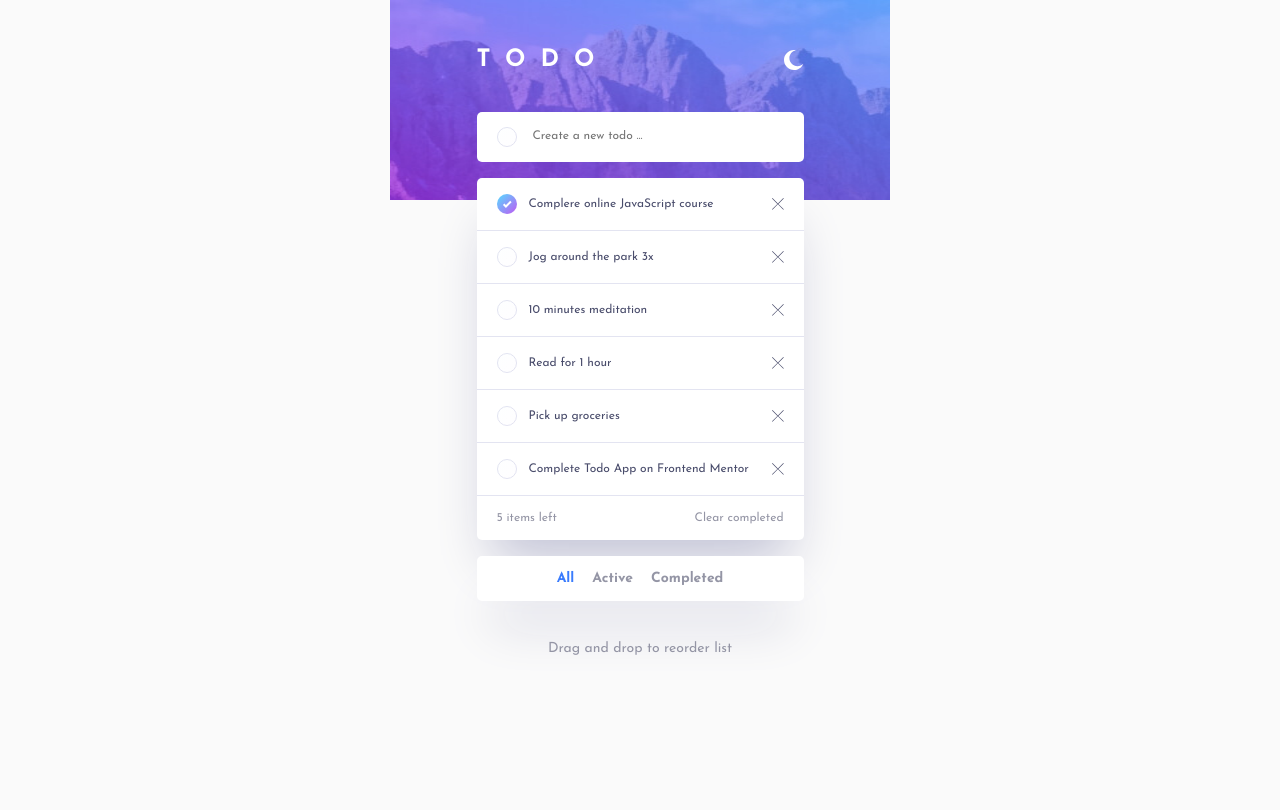
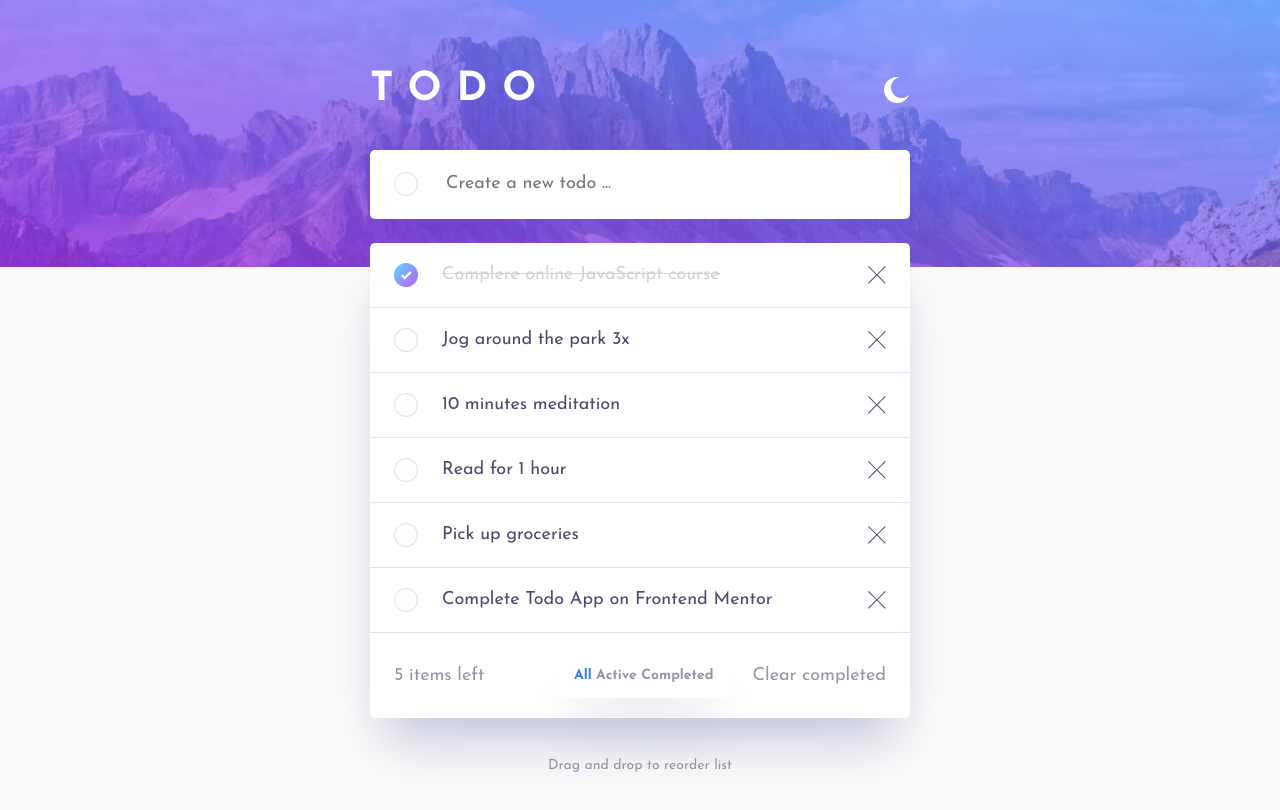
Before and after one commit to dhpcode/todo-app, a plain HTML site: page index.html in a window 1280 px wide. Drawn offline with Linux system fonts and the light colour scheme.

Commit message:
Add desktop styles

```diff
--- a/css/styles.css
+++ b/css/styles.css
@@ -118,6 +118,7 @@ body {
 	flex-direction: column;
 	gap: 2.5rem;
 	min-width: 327px;
+	flex-grow: 1;
 }
 .app__header {
 	display: flex;
@@ -168,6 +169,7 @@ body {
 	padding: 4px;
 }
 
+/* App todos list */
 .app__todos {
 	margin: 0;
 	padding: 0;
@@ -188,6 +190,10 @@ body {
 }
 .todos__item span {
 	margin-right: auto;
+}
+.todos__item-finished {
+	text-decoration: line-through;
+	color: #d1d2da;
 }
 .icon-check {
 	width: 20px;
@@ -226,8 +232,110 @@ body {
 .app__links-link-active {
 	color: var(--blue-color);
 }
+
+.app__links-mobile {
+	display: none;
+}
 .app__drag-drop {
 	text-align: center;
 	font-size: 14px;
 	color: #9495a5;
 }
+
+/* Media queries */
+/* Media queries */
+/* Media queries */
+@media screen and (min-width: 425px) {
+	.app {
+		width: 100%;
+	}
+}
+
+@media screen and (min-width: 500px) {
+	body {
+		background-image: url("../images/background/light-bg-desktop.jpg");
+		background-size: contain;
+		background-repeat: no-repeat;
+		background-position: top center;
+	}
+
+	.app {
+		margin-top: 70px;
+		margin-bottom: 3rem;
+	}
+
+	.app__header {
+		display: flex;
+		align-items: center;
+		justify-content: space-between;
+		color: var(--white-color);
+	}
+	.app__header h1 {
+		font-size: 2.5rem;
+	}
+
+	.app__header img {
+		width: 26px;
+		height: 26px;
+	}
+
+	/* App content */
+
+	.app__content {
+		gap: 1.5rem;
+	}
+	.app_create-todo {
+		padding: 20px 24px;
+		gap: 24px;
+	}
+
+	.app__create-todo-img {
+		width: 24px;
+		height: 24px;
+	}
+	.app_create-todo input {
+		font-size: 1.125rem;
+		color: #393a4b;
+	}
+
+	/* App todos */
+
+	.todos__item {
+		padding: 1.25rem 1.5rem;
+		gap: 24px;
+		font-size: 1.125rem;
+	}
+
+	.todos__item-finished {
+		text-decoration: line-through;
+		color: #d1d2da;
+	}
+	.icon-check {
+		width: 24px;
+		height: 24px;
+	}
+	.icon-delete {
+		width: 18px;
+		height: 18px;
+		cursor: pointer;
+	}
+
+	.todos__item-left-btn {
+		text-decoration: none;
+		color: inherit;
+	}
+
+	.app__links-desktop {
+		display: none;
+	}
+
+	.app__links-mobile {
+		display: block;
+		font-size: 14px;
+	}
+	.app__drag-drop {
+		text-align: center;
+		font-size: 14px;
+		color: #9495a5;
+	}
+}
--- a/index.html
+++ b/index.html
@@ -39,7 +39,7 @@
           <ul class="app__todos todos">
             <li class="todos__item">
               <img class="icon-check" src="images/icon-checked.svg" alt="Icon checked" width="20" height="20">
-              <span>Complere online JavaScript course</span>
+              <span class="todos__item-finished">Complere online JavaScript course</span>
               <img class="icon-delete" src="images/icon-delete.svg" alt="" width="12" height="12">
             </li>
             <li class="todos__item">
@@ -69,11 +69,19 @@
             </li>
             <li class="todos__item todos__item-left">
               <span>5 items left</span>
+              <!-- App links desktop -->
+              <div class="app__links app__links-mobile">
+                <a href="#" class="app__links-link app__links-link-active">All</a>
+                <a href="#" class="app__links-link">Active</a>
+                <a href="#" class="app__links-link">Completed</a>
+              </div>
+
               <a href="#" class="todos__item-left-btn">Clear completed</a>
             </li>
           </ul>
-          <!-- App links -->
-          <div class="app__links">
+
+          <!-- App links molile-->
+          <div class="app__links app__links-desktop">
             <a href="#" class="app__links-link app__links-link-active">All</a>
             <a href="#" class="app__links-link">Active</a>
             <a href="#" class="app__links-link">Completed</a>
```
